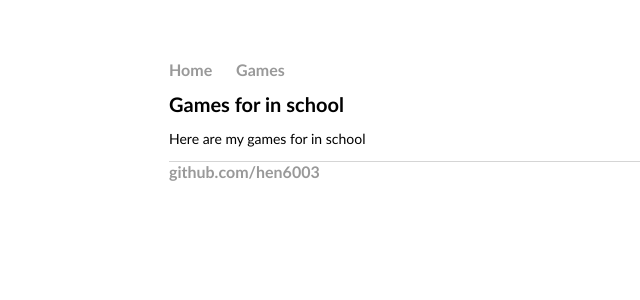
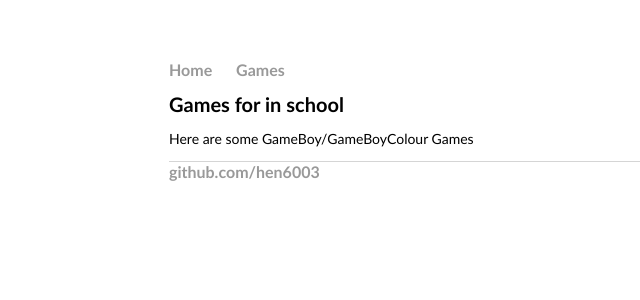
Before and after one commit to hen6003/hen6003.github.io, a Jekyll site: the page built from index.html, in a window 1280 px wide. Shown: the top 300 px of the page, without its empty margins (23-663 px from the left). Built offline with Jekyll 4.4.1, drawn with Linux system fonts in a browser that asks for light colours.

Commit message:
Update index.html

```diff
--- a/index.html
+++ b/index.html
@@ -1,8 +1,8 @@
 ---
 layout: default
-title: GameBoy in School
+title: GameBoy/GameBoyColour Games
 ---
 <div class="blurb">
 	<h1>Games for in school</h1>
-	<p>Here are my games for in school</p>
+	<p>Here are some GameBoy/GameBoyColour Games</p>
 </div><!-- /.blurb -->
```
